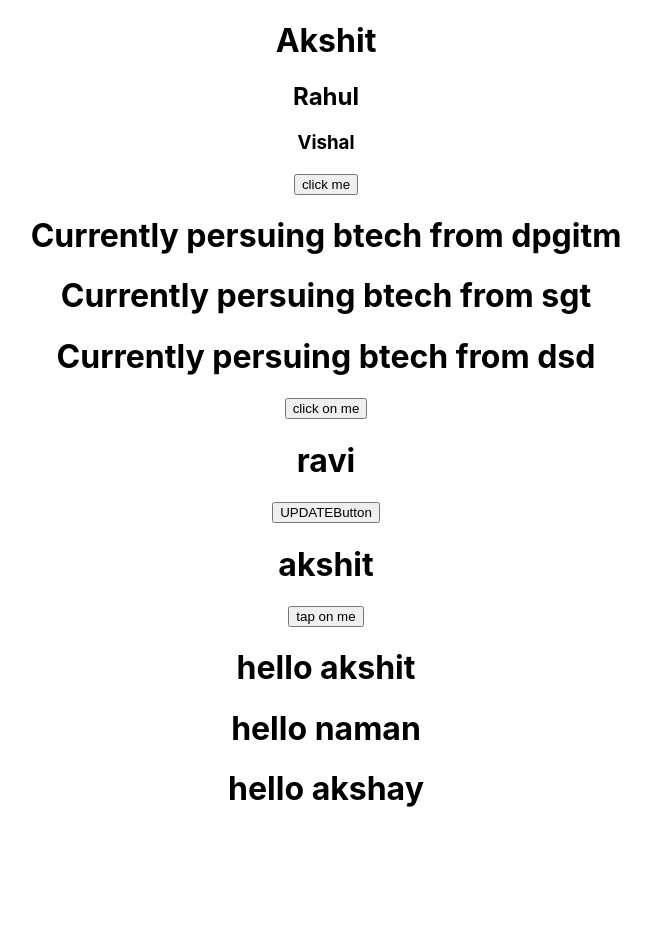
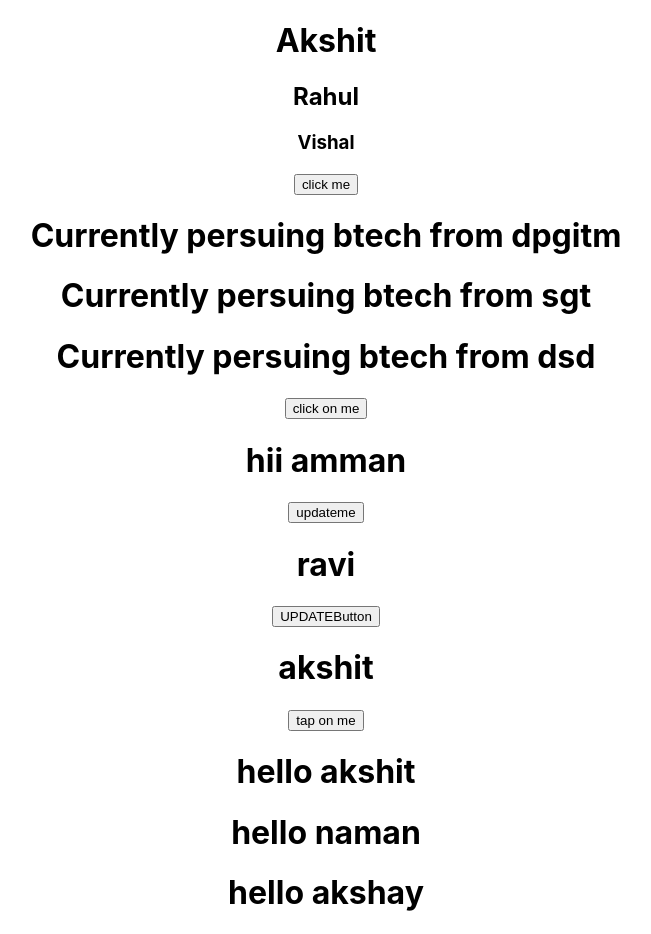
Before and after one commit to Akshit-Kumar098/react-learning, a React (Create React App) app: page / in a window 1280 px wide. Shown: the whole page, without its empty margins (314-965 px from the left). Before the commit the page ends 830 px from the top, so only its background shows below. Built offline with nearby package versions, Linux system fonts and the light colour scheme.

Commit message:
class-component-props

```diff
--- a/src/App.js
+++ b/src/App.js
@@ -5,12 +5,14 @@ import React,{Component} from 'react';
 import { useState } from 'react';
 import Amkshit from './user';
 import Names from './Student.js'
+import Yoo from './Student2.js'
 
 function App() {
   return (
     <div className="App">
 
       <Student/>
+
       <Useme/>
       <Ubutton/>
     </div>
@@ -39,6 +41,13 @@ function Student(){
 
 
 class Useme extends Component{
+  constructor(){
+    super();
+    this.state={
+      name:"amman"
+    }
+  }
+
   render()
   {
       return(
@@ -47,6 +56,8 @@ class Useme extends Component{
           <h1>Currently persuing btech from sgt</h1>
           <h1>Currently persuing btech from dsd</h1>
           <button onClick={()=>alert("hey")}>click on me </button>
+          <Yoo name={this.state.name} />
+          <button onClick={()=>this.setState({name:"akshit"})}>updateme</button>
           </div>
       )
   }
@@ -67,6 +78,7 @@ function Ubutton(){
     <Names name="akshit"/>
     <Names name="naman"/>
     <Names name="akshay"/>
+
     </div>
   )
 }
--- a/src/Student.js
+++ b/src/Student.js
@@ -1,7 +1,21 @@
+import React,{ Component } from "react";
 function Names(props){
     return(
 
         <h1>hello {props.name}</h1>
     )
 }
+
+
+class Yoo extends Component{
+    render(){
+        return(
+        <div>
+            <h1>yoyo</h1>
+        </div>
+        )
+    }
+}
+
+
 export default Names;
--- /dev/null
+++ b/src/Student2.js
@@ -0,0 +1,10 @@
+import React,{ Component } from "react";
+export default class Yoo extends Component{
+    render(){
+        return(
+        <div>
+            <h1>hii {this.props.name}</h1>
+        </div>
+        )
+    }
+}
```
